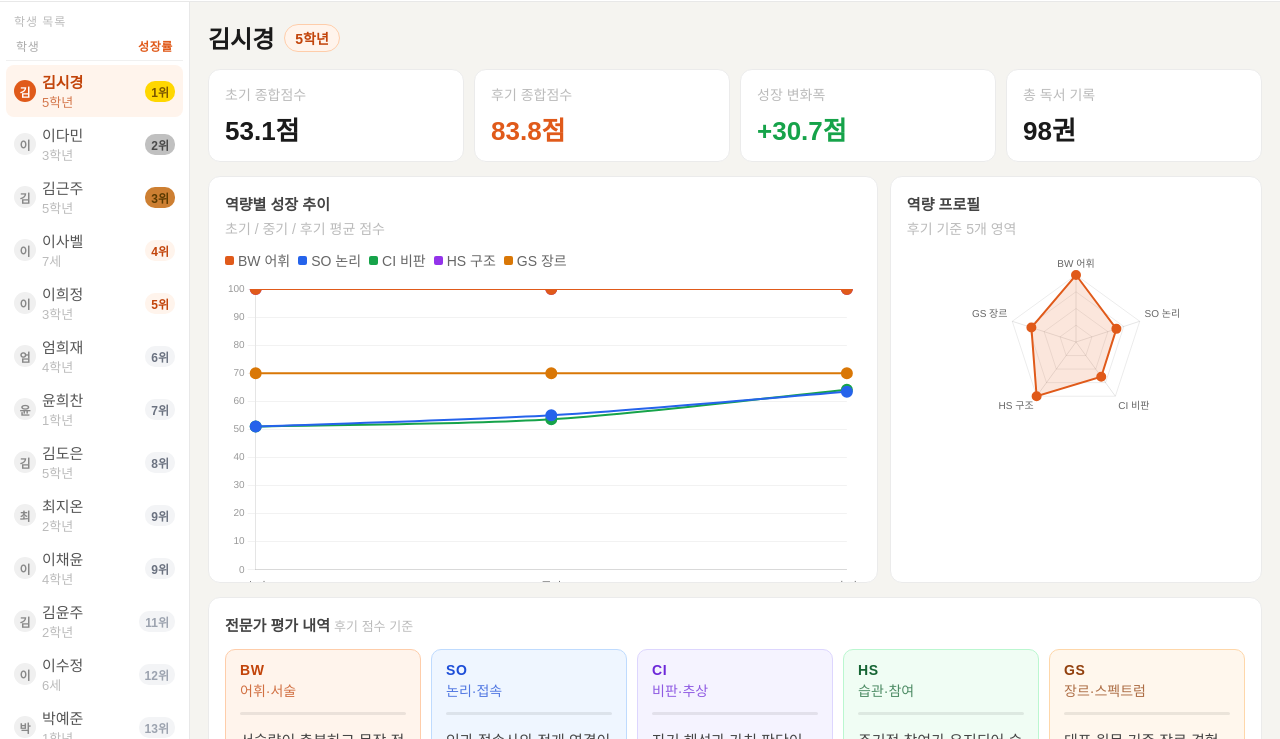
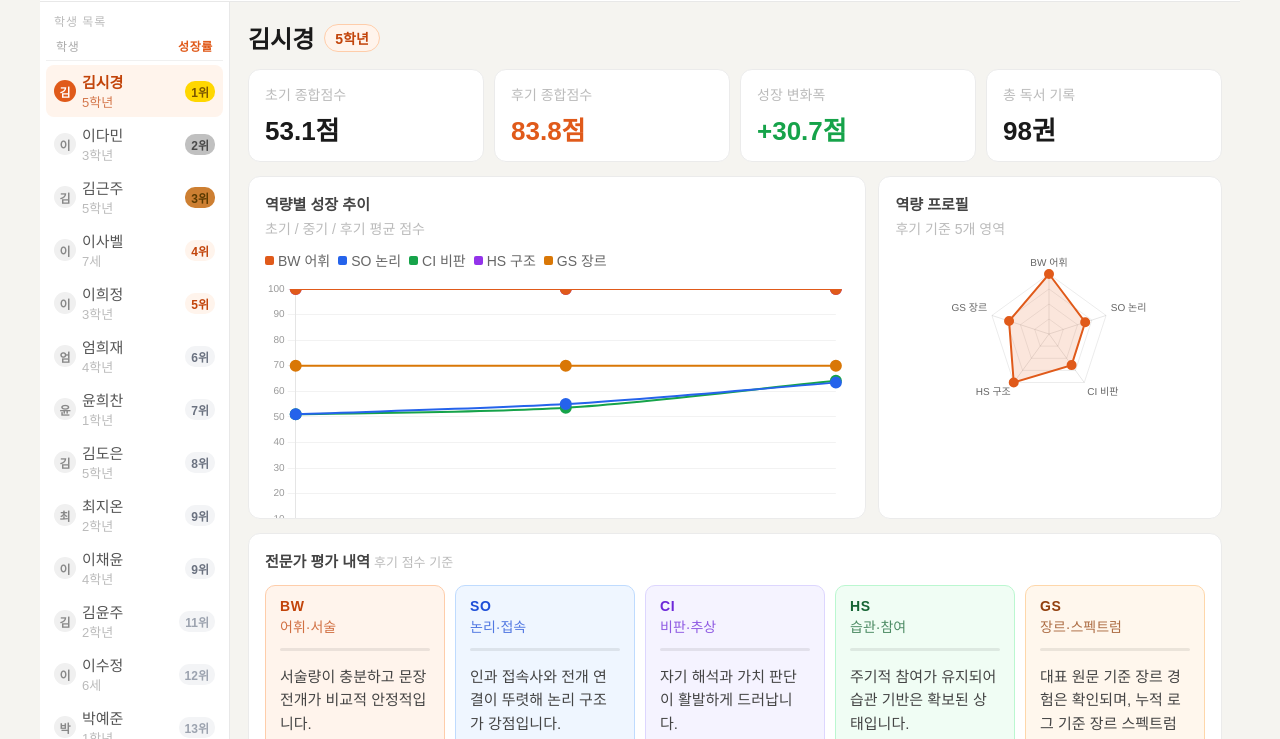
Before and after one commit to jueyeon-hub/homerun-dashboard-, a plain HTML site: page index.html in a window 1280 px wide. Shown: the part 61-800 px from the top of the page. Drawn offline with nearby package versions, Linux system fonts and the light colour scheme.

Commit message:
Adjust chart dimensions for better layout

```diff
--- a/index.html
+++ b/index.html
@@ -7,12 +7,12 @@
 <script src="https://cdnjs.cloudflare.com/ajax/libs/Chart.js/4.4.1/chart.umd.js"></script>
 <style>
 *{box-sizing:border-box;margin:0;padding:0}
-body{font-family:'Apple SD Gothic Neo','맑은 고딕',sans-serif;background:#F5F4F0;color:#1a1a1a;min-height:100vh}
+body{font-family:'Apple SD Gothic Neo','맑은 고딕',sans-serif;background:#F5F4F0;color:#1a1a1a;min-height:100vh;max-width:1200px;margin:0 auto}
 header{background:#fff;border-bottom:1px solid #e8e8e8;padding:14px 24px;display:flex;align-items:center;gap:12px}
 .logo{width:34px;height:34px;background:#E05A1A;border-radius:8px;display:flex;align-items:center;justify-content:center;color:#fff;font-weight:700;font-size:15px}
 header h1{font-size:20px;font-weight:700;color:#1a1a1a}
 header .sub{font-size:14px;color:#aaa;margin-left:6px}
-.layout{display:grid;grid-template-columns:190px 1fr;height:calc(100vh - 63px)}
+.layout{display:grid;grid-template-columns:190px 1fr;height:calc(100vh - 63px);max-width:1200px;margin:0 auto}
 .sidebar{background:#fff;border-right:1px solid #e8e8e8;padding:10px 6px;overflow-y:auto}
 .sidebar-label{font-size:12px;color:#bbb;padding:0 8px 4px;letter-spacing:0.08em}
 .sidebar-section-title{font-size:12px;font-weight:700;color:#E05A1A;padding:6px 10px 4px;letter-spacing:0.05em;text-transform:uppercase}
@@ -113,12 +113,12 @@ table.bt td{padding:6px 8px;color:#555;border-bottom:1px solid #f8f8f8;overflow:
         <div class="chart-title">역량별 성장 추이</div>
         <div class="chart-sub">초기 / 중기 / 후기 평균 점수</div>
         <div id="line-legend" class="legend-row"></div>
-        <div style="position:relative;width:100%;height:0;padding-bottom:45%;min-height:160px"><canvas id="lineChart" style="position:absolute;top:0;left:0;width:100%!important;height:100%!important"></canvas></div>
+        <div style="position:relative;width:100%;height:0;padding-bottom:38%;min-height:160px"><canvas id="lineChart" style="position:absolute;top:0;left:0;width:100%!important;height:100%!important"></canvas></div>
       </div>
       <div class="chart-box">
         <div class="chart-title">역량 프로필</div>
         <div class="chart-sub">후기 기준 5개 영역</div>
-        <div style="position:relative;width:100%;height:0;padding-bottom:75%;min-height:180px"><canvas id="radarChart" style="position:absolute;top:0;left:0;width:100%!important;height:100%!important"></canvas></div>
+        <div style="position:relative;width:100%;height:0;padding-bottom:65%;min-height:180px"><canvas id="radarChart" style="position:absolute;top:0;left:0;width:100%!important;height:100%!important"></canvas></div>
       </div>
     </div>
     <div class="eval-section">
```
